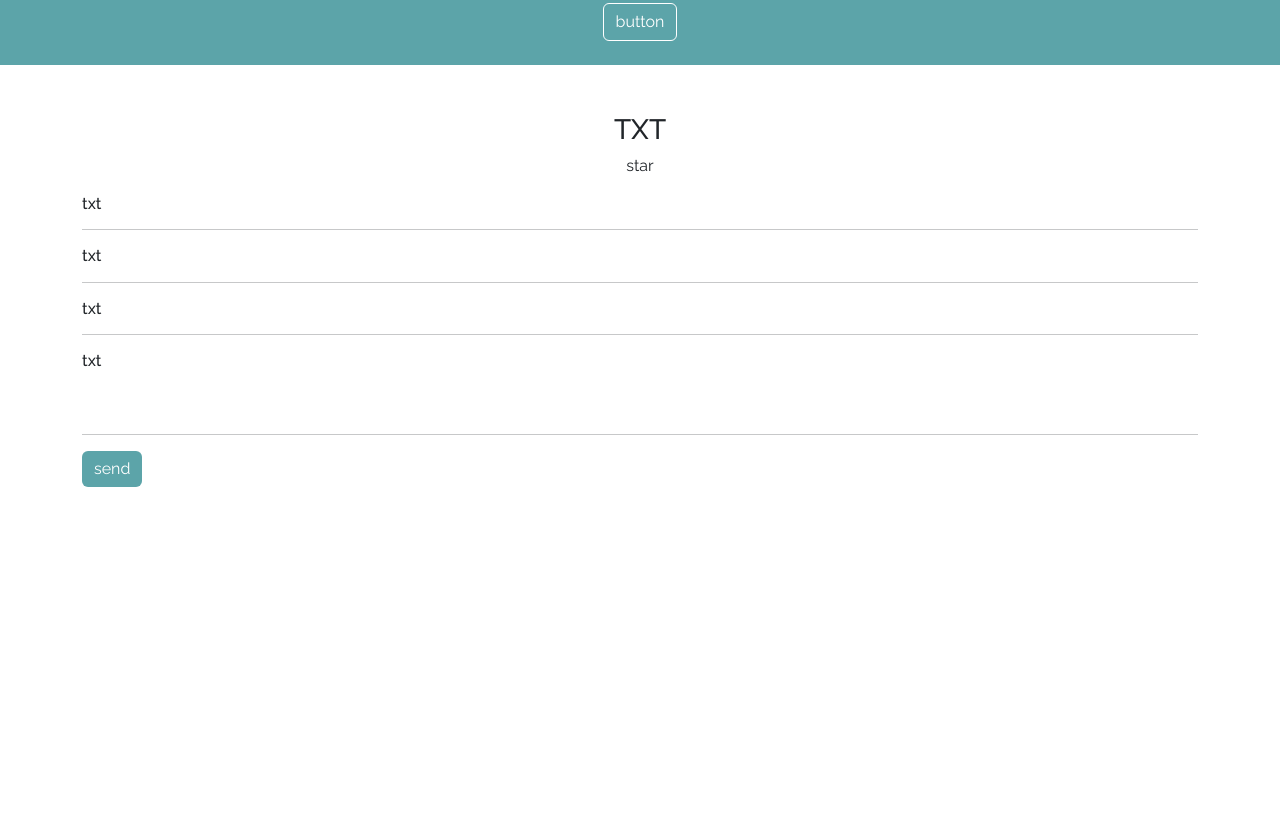
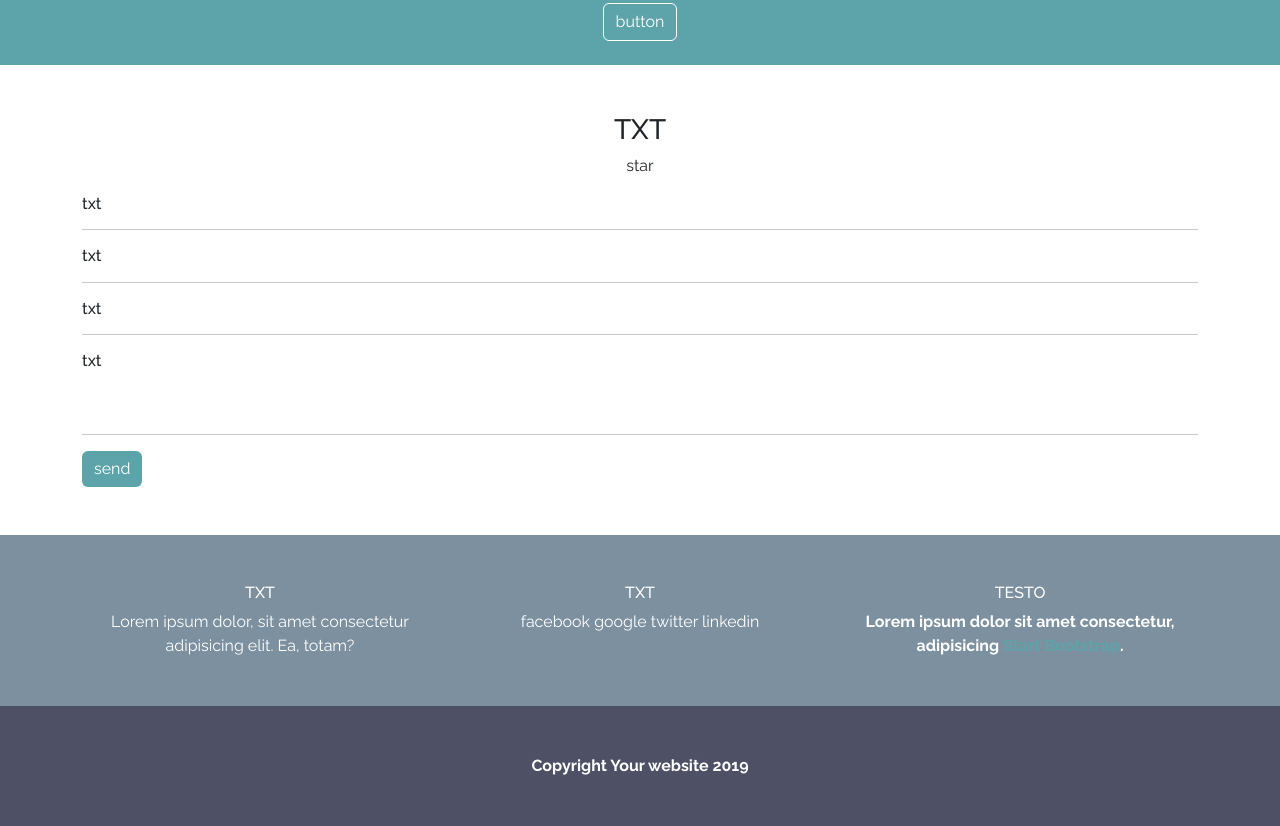
Before and after one commit to LuigiPascali/html-css-bootstrap-freelancer, a plain HTML site: page index.html in a window 1280 px wide. Shown: the part 1099-1925 px from the top of the page. Before the commit the page ends 1634 px from the top, so only its background shows below. Drawn offline with nearby package versions, Linux system fonts and the light colour scheme.

Commit message:
milestone complete

```diff
--- a/css/general.css
+++ b/css/general.css
@@ -42,6 +42,10 @@ GENERAL
     background-color: var(--info_bg);
 }
 
+.footer_bg {
+    background-color: var(--top_bottom_bg);
+}
+
 .card_1_bg {
     background-color: var(--card_1_bg);
 }
@@ -66,6 +70,10 @@ GENERAL
     background-color: var(--card_6_bg);
 }
 
+.link_color {
+    color: var(--section_1_bg);
+}
+
 .card {
     width: 100%;
     height: 12.5rem;
--- a/index.html
+++ b/index.html
@@ -140,7 +140,7 @@
                         <div class="col-12 col-md-6 col-lg-4">
 
                             <div class="card card_1_bg">
-                                <img src="" alt="first_card_image"> img_1
+                                <img src="" alt="first_card_image">
                             </div>
 
                         </div>
@@ -148,7 +148,7 @@
                         <div class="col-12 col-md-6 col-lg-4">
 
                             <div class="card card_2_bg">
-                                <img src="" alt="second_card_image"> img_2
+                                <img src="" alt="second_card_image">
                             </div>
 
                         </div>
@@ -156,7 +156,7 @@
                         <div class="col-12 col-md-6 col-lg-4">
 
                             <div class="card card_3_bg">
-                                <img src="" alt="third_card_image"> img_3
+                                <img src="" alt="third_card_image">
                             </div>
 
                         </div>
@@ -164,7 +164,7 @@
                         <div class="col-12 col-md-6 col-lg-4">
 
                             <div class="card card_4_bg">
-                                <img src="" alt="fourth_card_image"> img_4
+                                <img src="" alt="fourth_card_image">
                             </div>
 
                         </div>
@@ -172,7 +172,7 @@
                         <div class="col-12 col-md-6 col-lg-4">
 
                             <div class="card card_5_bg">
-                                <img src="" alt="fifth_card_image"> img_5
+                                <img src="" alt="fifth_card_image">
                             </div>
 
                         </div>
@@ -180,7 +180,7 @@
                         <div class="col-12 col-md-6 col-lg-4">
 
                             <div class="card card_6_bg">
-                                <img src="" alt="sixth_card_image"> img_6
+                                <img src="" alt="sixth_card_image">
                             </div>
 
                         </div>
@@ -303,8 +303,73 @@
 
         <footer>
 
+            <section id="info_box" class="info_box_bg text-white">
+
+                <div class="container">
+
+                    <div class="row flex-column flex-md-row">
+
+                        <div class="col-12 col-md-4 text-center">
+
+                            <h6 class="text-uppercase pt-4 pt-md-5">
+                                txt
+                            </h6>
+
+                            <p>
+                                Lorem ipsum dolor, sit amet consectetur adipisicing elit. Ea, totam?
+                            </p>
+
+                        </div>
+
+                        <div class="col-12 col-md-4 text-center">
+
+                            <h6 class="text-uppercase pt-4 pt-md-5">
+                                txt
+                            </h6>
+
+                            <span>
+                                facebook google twitter linkedin
+                            </span>
+
+                        </div>
+
+                        <div class="col-12 col-md-4 text-center fw-bold">
+                            <h6 class="text-uppercase pt-4 pt-md-5">
+                                testo
+                            </h6>
+                            <p class="mb-sm-5">
+                                Lorem ipsum dolor sit amet consectetur, adipisicing
+                                <a class="fw-bold text-decoration-none link_color" href="https://getbootstrap.com/docs/5.3/getting-started/introduction/" target="_blank">Start Bootstrap</a>.
+                            </p>
+                        </div>
+
+                    </div>
+
+                </div>
+
+            </section>
+
+            <section id="copyright" class="footer_bg">
+
+                <div class="container">
+
+                    <div class="row text-center">
+
+                        <div class="col pt-5 pb-5">
+
+                            <a class="fw-bold text-decoration-none text-white"href="#">
+                                Copyright <i class="bi bi-c-circle"></i> Your website 2019
+                            </a>
+
+                        </div>
+
+                    </div>
+
+                </div>
+
+            </section>
+
         </footer>
-
 
     </body>
 
```
